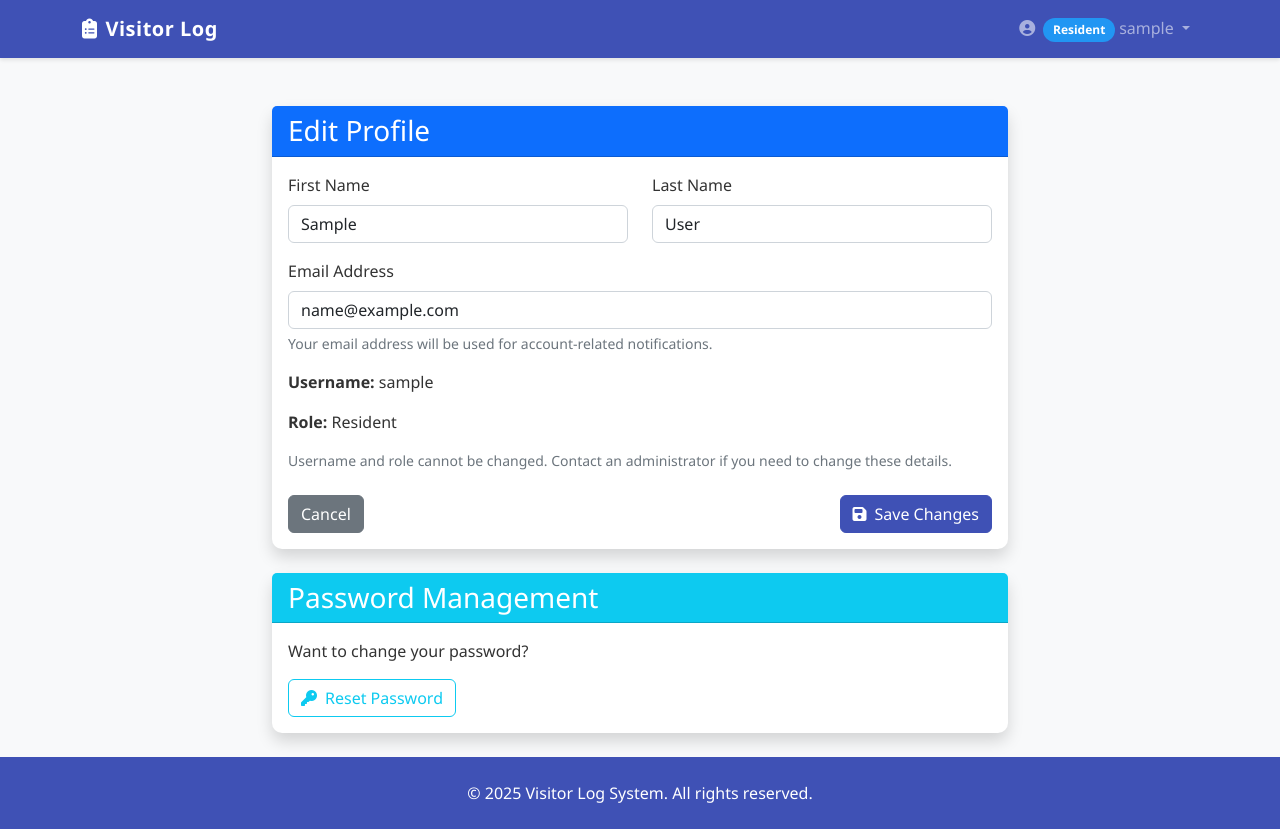
After one commit to Indrajithrnair/visitors-log-system, a Django app: page /profile/edit/ in a window 1280 px wide. The commit adds this page. Run offline with Django 5.2, Linux system fonts and the light colour scheme; the visitor is signed in with stand-in values (Sample User, id 1); some libraries are stand-ins or nearby versions.

Commit message:
edit profile

```diff
--- a/visitor_log/reports/urls.py
+++ b/visitor_log/reports/urls.py
@@ -14,4 +14,5 @@ urlpatterns = [
     path('blacklist/create/<int:report_id>/', views.create_blacklist, name='create_blacklist'),
     path('blacklist/<int:pk>/', views.blacklist_detail, name='blacklist_detail'),
     path('blacklist/<int:pk>/edit/', views.edit_blacklist, name='edit_blacklist'),
+    path('blacklist/<int:pk>/delete/', views.delete_from_blacklist, name='delete_from_blacklist'),
 ]
--- a/visitor_log/users/forms.py
+++ b/visitor_log/users/forms.py
@@ -1,4 +1,5 @@
 from django.contrib.auth.forms import UserCreationForm, UserChangeForm
+from django import forms
 from .models import CustomUser
 
 class CustomUserCreationForm(UserCreationForm):
@@ -10,3 +11,24 @@ class CustomUserChangeForm(UserChangeForm):
     class Meta:
         model = CustomUser
         fields = ('username', 'email', 'role')
+
+class ProfileEditForm(forms.ModelForm):
+    first_name = forms.CharField(max_length=30, required=False,
+                                 widget=forms.TextInput(attrs={'class': 'form-control'}))
+    last_name = forms.CharField(max_length=30, required=False,
+                                widget=forms.TextInput(attrs={'class': 'form-control'}))
+    email = forms.EmailField(required=True,
+                            widget=forms.EmailInput(attrs={'class': 'form-control'}))
+
+    class Meta:
+        model = CustomUser
+        fields = ('first_name', 'last_name', 'email')
+
+    def clean_email(self):
+        email = self.cleaned_data.get('email')
+        username = self.instance.username
+
+        if email and CustomUser.objects.filter(email=email).exclude(username=username).exists():
+            raise forms.ValidationError('A user with that email already exists.')
+
+        return email
--- a/visitor_log/users/templates/users/dashboard.html
+++ b/visitor_log/users/templates/users/dashboard.html
@@ -48,7 +48,7 @@
                             <strong>Role:</strong> {{ user.get_role_display }}
                         </div>
                     </div>
-                    <a href="#" class="btn btn-outline-primary mt-3">
+                    <a href="{% url 'edit_profile' %}" class="btn btn-outline-primary mt-3">
                         <i class="fas fa-user-edit me-2"></i>Edit Profile
                     </a>
                 </div>
@@ -140,7 +140,7 @@
                                     <div class="card-body text-center">
                                         <i class="fas fa-user-cog fa-2x mb-3 text-secondary"></i>
                                         <h6>Personal Settings</h6>
-                                        <a href="#" class="btn btn-sm btn-primary mt-2">Settings</a>
+                                        <a href="{% url 'edit_profile' %}" class="btn btn-sm btn-primary mt-2">Settings</a>
                                     </div>
                                 </div>
                             </div>
--- /dev/null
+++ b/visitor_log/users/templates/users/edit_profile.html
@@ -0,0 +1,86 @@
+{% extends 'base.html' %}
+
+{% block content %}
+<div class="container mt-4">
+    <div class="row justify-content-center">
+        <div class="col-md-8">
+            <div class="card shadow">
+                <div class="card-header bg-primary text-white">
+                    <h3 class="mb-0">Edit Profile</h3>
+                </div>
+                <div class="card-body">
+                    <form method="post">
+                        {% csrf_token %}
+
+                        {% if form.non_field_errors %}
+                        <div class="alert alert-danger">
+                            {% for error in form.non_field_errors %}
+                                {{ error }}
+                            {% endfor %}
+                        </div>
+                        {% endif %}
+
+                        <div class="row">
+                            <div class="col-md-6 mb-3">
+                                <label for="{{ form.first_name.id_for_label }}" class="form-label">First Name</label>
+                                {{ form.first_name }}
+                                {% if form.first_name.errors %}
+                                <div class="text-danger">
+                                    {{ form.first_name.errors }}
+                                </div>
+                                {% endif %}
+                            </div>
+
+                            <div class="col-md-6 mb-3">
+                                <label for="{{ form.last_name.id_for_label }}" class="form-label">Last Name</label>
+                                {{ form.last_name }}
+                                {% if form.last_name.errors %}
+                                <div class="text-danger">
+                                    {{ form.last_name.errors }}
+                                </div>
+                                {% endif %}
+                            </div>
+                        </div>
+
+                        <div class="mb-3">
+                            <label for="{{ form.email.id_for_label }}" class="form-label">Email Address</label>
+                            {{ form.email }}
+                            {% if form.email.errors %}
+                            <div class="text-danger">
+                                {{ form.email.errors }}
+                            </div>
+                            {% endif %}
+                            <div class="form-text">Your email address will be used for account-related notifications.</div>
+                        </div>
+
+                        <div class="mb-3">
+                            <p><strong>Username:</strong> {{ user.username }}</p>
+                            <p><strong>Role:</strong> {{ user.get_role_display }}</p>
+                            <div class="form-text">Username and role cannot be changed. Contact an administrator if you need to change these details.</div>
+                        </div>
+
+                        <div class="d-flex justify-content-between mt-4">
+                            <a href="{% url 'dashboard' %}" class="btn btn-secondary">Cancel</a>
+                            <button type="submit" class="btn btn-primary">
+                                <i class="fas fa-save me-2"></i>Save Changes
+                            </button>
+                        </div>
+                    </form>
+                </div>
+            </div>
+
+            <div class="card shadow mt-4">
+                <div class="card-header bg-info text-white">
+                    <h3 class="mb-0">Password Management</h3>
+                </div>
+                <div class="card-body">
+                    <p>Want to change your password?</p>
+                    <a href="{% url 'password_reset' %}" class="btn btn-outline-info">
+                        <i class="fas fa-key me-2"></i>Reset Password
+                    </a>
+                </div>
+            </div>
+        </div>
+    </div>
+</div>
+{% endblock %}
--- a/visitor_log/users/urls.py
+++ b/visitor_log/users/urls.py
@@ -9,4 +9,5 @@ urlpatterns = [
     path('password-reset-confirm/<uidb64>/<token>/', views.CustomPasswordResetConfirmView.as_view(), name='password_reset_confirm'),
     path('password-reset-complete/', views.CustomPasswordResetCompleteView.as_view(), name='password_reset_complete'),
     path('dashboard/', views.DashboardView.as_view(), name='dashboard'),
+    path('profile/edit/', views.edit_profile, name='edit_profile'),
 ]
--- a/visitor_log/users/views.py
+++ b/visitor_log/users/views.py
@@ -1,4 +1,4 @@
-from django.shortcuts import render
+from django.shortcuts import render, redirect
 from django.contrib.auth import login, logout
 from django.contrib.auth.decorators import login_required
 from django.contrib.auth.mixins import LoginRequiredMixin, UserPassesTestMixin
@@ -6,10 +6,11 @@ from django.contrib.auth.views import (
     LoginView, LogoutView, PasswordResetView, PasswordResetDoneView,
     PasswordResetConfirmView, PasswordResetCompleteView
 )
-from django.shortcuts import redirect
 from django.urls import reverse_lazy
 from django.views.generic import TemplateView
 from django.contrib import messages
+
+from .forms import ProfileEditForm
 
 # Create your views here.
 
@@ -60,6 +61,22 @@ class DashboardView(LoginRequiredMixin, TemplateView):
         context['user'] = user
         return context
 
+@login_required
+def edit_profile(request):
+    if request.method == 'POST':
+        form = ProfileEditForm(request.POST, instance=request.user)
+        if form.is_valid():
+            form.save()
+            messages.success(request, 'Your profile has been updated successfully!')
+            return redirect('dashboard')
+    else:
+        form = ProfileEditForm(instance=request.user)
+
+    return render(request, 'users/edit_profile.html', {
+        'form': form,
+        'title': 'Edit Profile'
+    })
+
 def role_required(allowed_roles):
     def decorator(view_func):
         def wrapper(request, *args, **kwargs):
```
Also changed, not shown: visitor_log/reports/templates/reports/delete_blacklist_confirm.html (added, +39 -0 lines), visitor_log/reports/views.py (+20 -0 lines), visitor_log/reports/migrations/0003_alter_report_generated_at.py (added), visitor_log/reports/migrations/0004_remove_blacklist_expiry_date_and_more.py (added), visitor_log/visits/migrations/0003_remove_visit_check_in_time_and_more.py (added).
